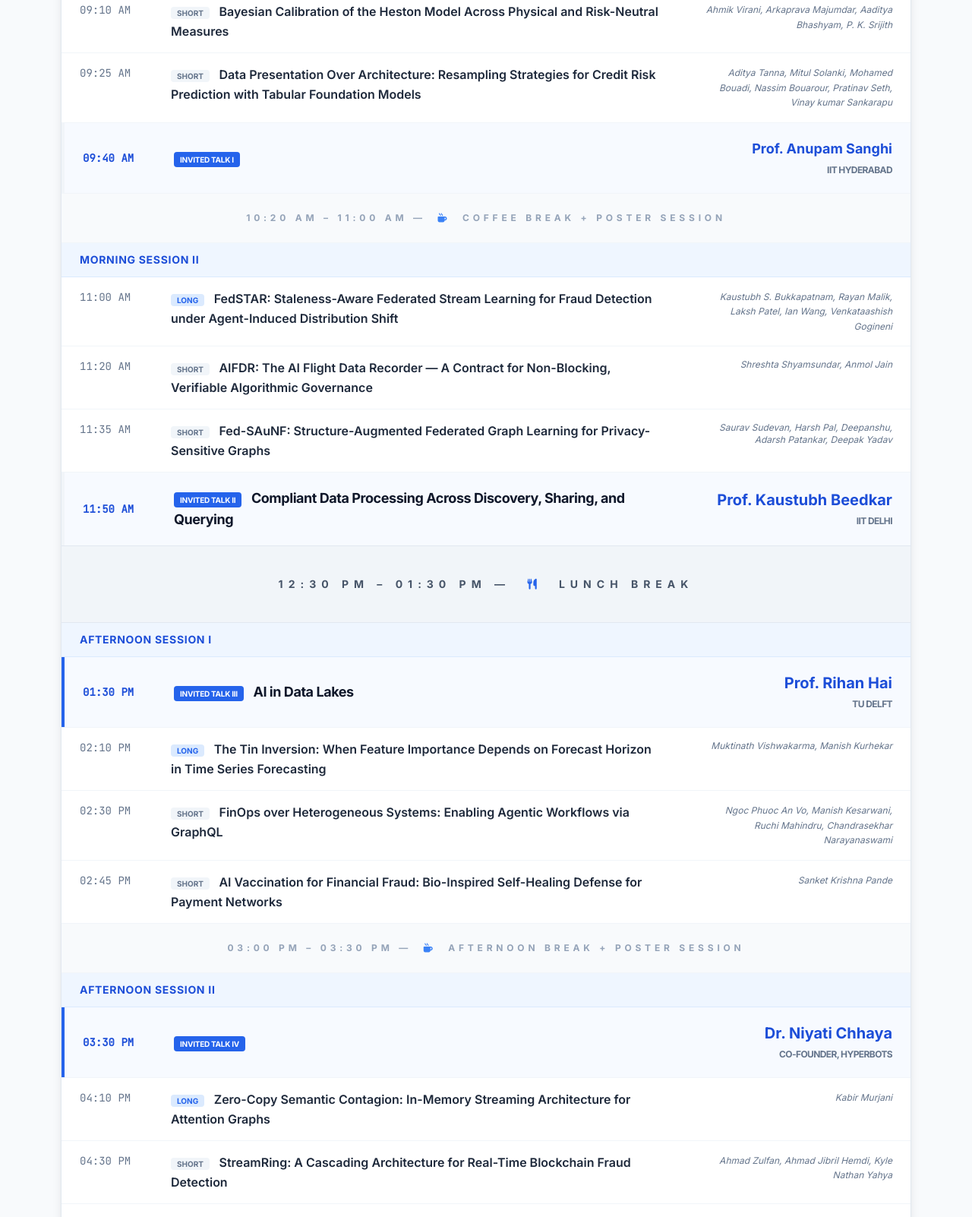
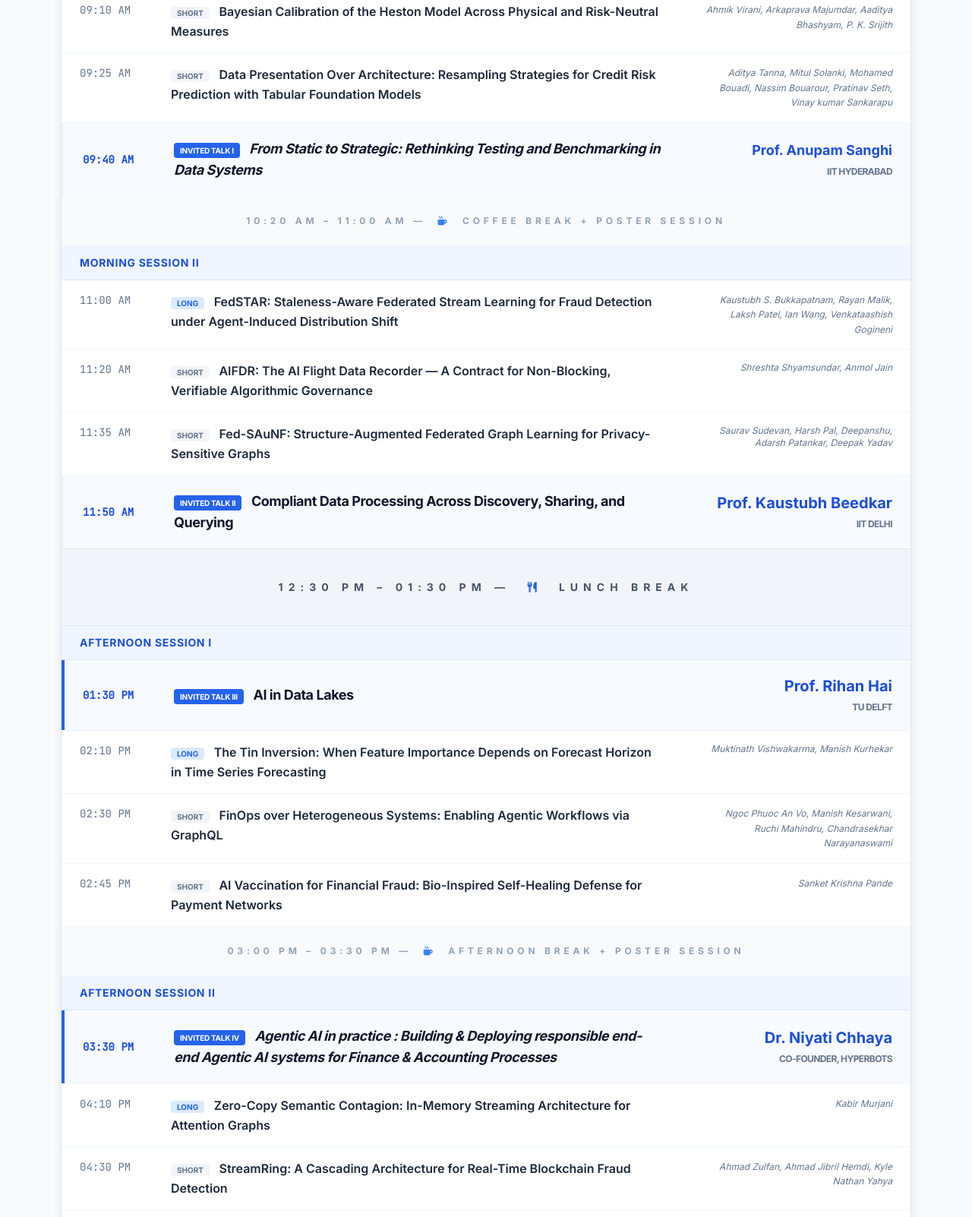
Before and after one commit to finds-workshop/finds26, a plain HTML site: page index.html in a window 1280 px wide. Shown: the part 2075-3677 px from the top of the page at 76% size. Drawn offline with nearby package versions, Linux system fonts and the light colour scheme.

Commit message:
Update index.html

```diff
--- a/index.html
+++ b/index.html
@@ -146,7 +146,7 @@
                 <div class="px-6 mono text-sm text-blue-700 font-bold">09:40 AM</div>
                 <div class="px-6">
                     <span class="text-[10px] font-bold bg-blue-600 text-white px-2 py-1 rounded mr-2 uppercase tracking-tight">Invited Talk I</span>
-                    <span class="font-bold text-slate-900 text-lg italic tracking-tight"></span>
+                    <span class="font-bold text-slate-900 text-lg italic tracking-tight">From Static to Strategic: Rethinking Testing and Benchmarking in Data Systems</span>
                 </div>
                 <div class="px-6 md:text-right">
                     <span class="text-lg font-bold text-blue-700 block">Prof. Anupam Sanghi</span>
@@ -257,7 +257,7 @@
                 <div class="px-6 mono text-sm text-blue-700 font-bold">03:30 PM</div>
                 <div class="px-6">
                     <span class="text-[10px] font-bold bg-blue-600 text-white px-2 py-1 rounded mr-2 uppercase tracking-tight">Invited Talk IV</span>
-                    <span class="font-bold text-slate-900 text-lg italic tracking-tight"></span>
+                    <span class="font-bold text-slate-900 text-lg italic tracking-tight">Agentic AI in practice : Building & Deploying responsible end-end Agentic AI systems for Finance & Accounting Processes</span>
                 </div>
                 <div class="px-6 md:text-right">
                     <span class="text-xl font-bold text-blue-700 block">Dr. Niyati Chhaya</span>
```
